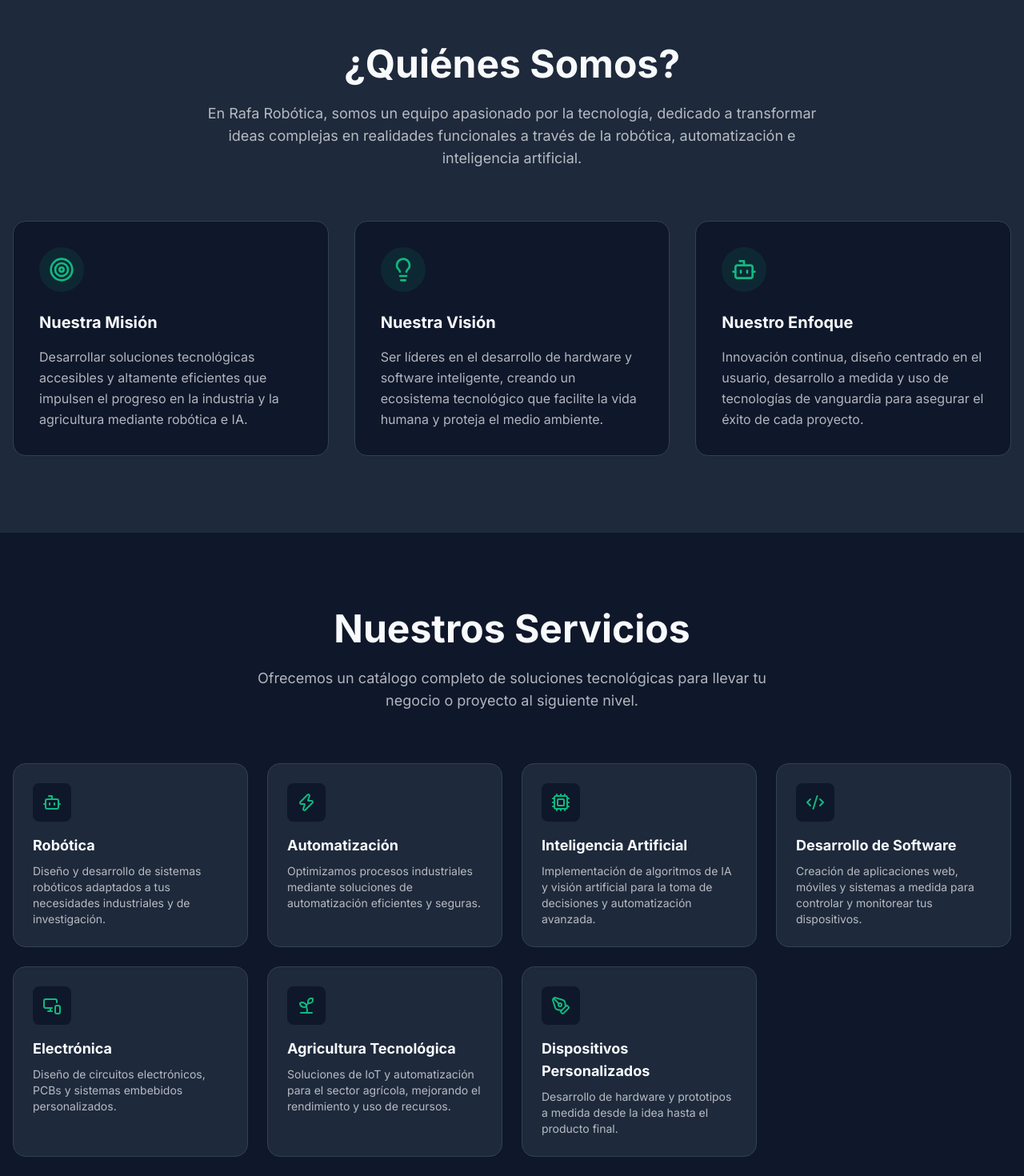
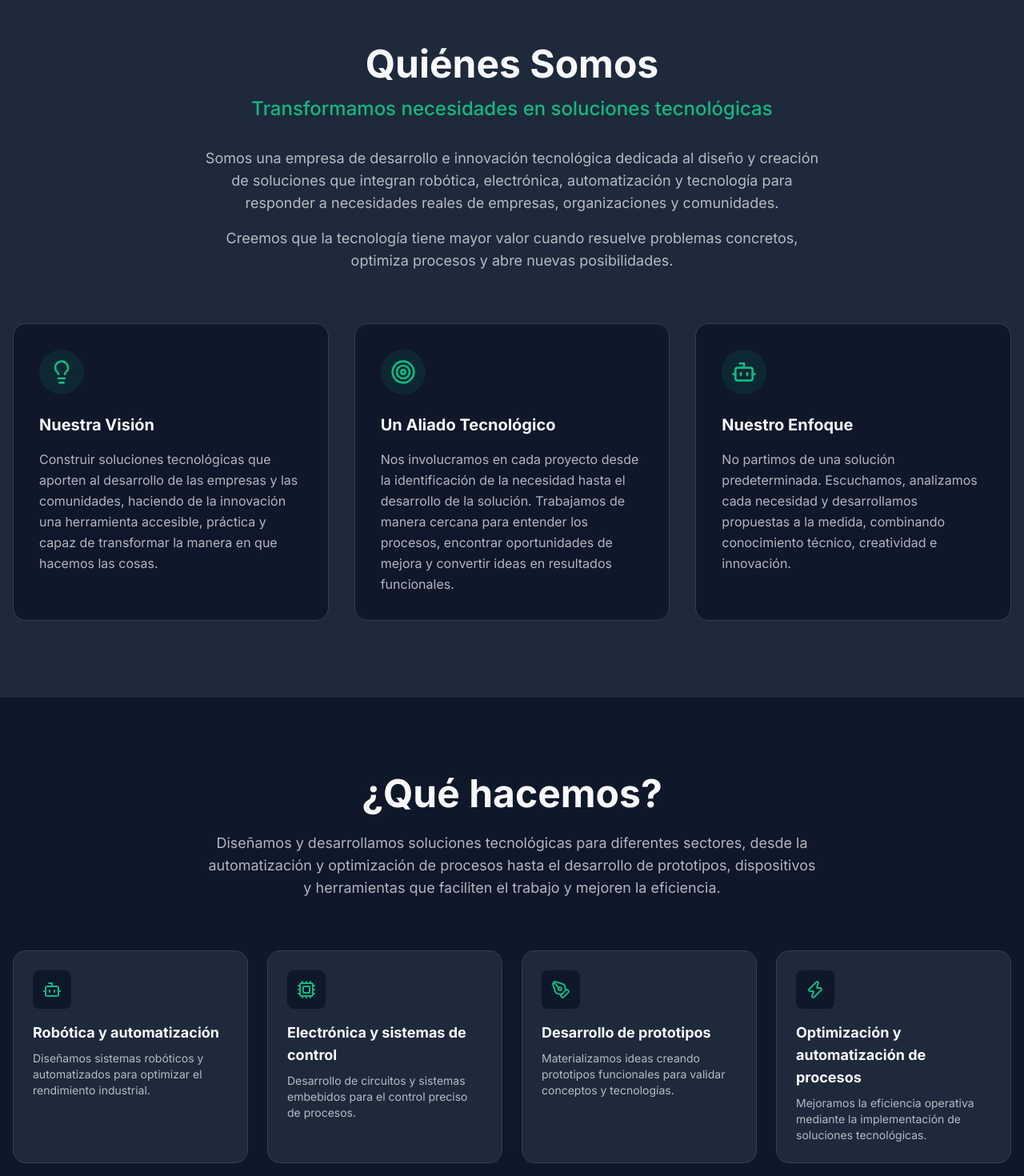
Before and after one commit to eldieguito12n-debug/rafa-robotica-web, a Next.js app: page / in a window 1280 px wide. Shown: the part 840-2310 px from the top of the page at 80% size. Built offline with nearby package versions, Linux system fonts and the light colour scheme.

Commit message:
Actualización de textos (Quiénes somos, Hero y Servicios)

```diff
--- a/src/components/About.tsx
+++ b/src/components/About.tsx
@@ -6,18 +6,18 @@ import { Bot, Target, Lightbulb } from "lucide-react";
 export function About() {
   const cards = [
     {
-      title: "Nuestra Misión",
-      description: "Desarrollar soluciones tecnológicas accesibles y altamente eficientes que impulsen el progreso en la industria y la agricultura mediante robótica e IA.",
+      title: "Nuestra Visión",
+      description: "Construir soluciones tecnológicas que aporten al desarrollo de las empresas y las comunidades, haciendo de la innovación una herramienta accesible, práctica y capaz de transformar la manera en que hacemos las cosas.",
+      icon: Lightbulb,
+    },
+    {
+      title: "Un Aliado Tecnológico",
+      description: "Nos involucramos en cada proyecto desde la identificación de la necesidad hasta el desarrollo de la solución. Trabajamos de manera cercana para entender los procesos, encontrar oportunidades de mejora y convertir ideas en resultados funcionales.",
       icon: Target,
     },
     {
-      title: "Nuestra Visión",
-      description: "Ser líderes en el desarrollo de hardware y software inteligente, creando un ecosistema tecnológico que facilite la vida humana y proteja el medio ambiente.",
-      icon: Lightbulb,
-    },
-    {
       title: "Nuestro Enfoque",
-      description: "Innovación continua, diseño centrado en el usuario, desarrollo a medida y uso de tecnologías de vanguardia para asegurar el éxito de cada proyecto.",
+      description: "No partimos de una solución predeterminada. Escuchamos, analizamos cada necesidad y desarrollamos propuestas a la medida, combinando conocimiento técnico, creatividad e innovación.",
       icon: Bot,
     },
   ];
@@ -27,23 +27,37 @@ export function About() {
       <div className="container mx-auto px-4">
         <div className="max-w-3xl mx-auto text-center mb-16">
           <motion.h2
-            className="text-3xl md:text-5xl font-bold mb-6 text-foreground"
+            className="text-3xl md:text-5xl font-bold mb-4 text-foreground"
             initial={{ opacity: 0, y: 20 }}
             whileInView={{ opacity: 1, y: 0 }}
             viewport={{ once: true }}
             transition={{ duration: 0.5 }}
           >
-            ¿Quiénes Somos?
+            Quiénes Somos
           </motion.h2>
-          <motion.p
-            className="text-lg text-foreground/70"
+          <motion.h3
+            className="text-xl md:text-2xl text-primary font-medium mb-8"
+            initial={{ opacity: 0, y: 20 }}
+            whileInView={{ opacity: 1, y: 0 }}
+            viewport={{ once: true }}
+            transition={{ duration: 0.5, delay: 0.1 }}
+          >
+            Transformamos necesidades en soluciones tecnológicas
+          </motion.h3>
+          <motion.div
+            className="text-lg text-foreground/70 space-y-4"
             initial={{ opacity: 0, y: 20 }}
             whileInView={{ opacity: 1, y: 0 }}
             viewport={{ once: true }}
             transition={{ duration: 0.5, delay: 0.2 }}
           >
-            En Rafa Robótica, somos un equipo apasionado por la tecnología, dedicado a transformar ideas complejas en realidades funcionales a través de la robótica, automatización e inteligencia artificial.
-          </motion.p>
+            <p>
+              Somos una empresa de desarrollo e innovación tecnológica dedicada al diseño y creación de soluciones que integran robótica, electrónica, automatización y tecnología para responder a necesidades reales de empresas, organizaciones y comunidades.
+            </p>
+            <p>
+              Creemos que la tecnología tiene mayor valor cuando resuelve problemas concretos, optimiza procesos y abre nuevas posibilidades.
+            </p>
+          </motion.div>
         </div>
 
         <div className="grid grid-cols-1 md:grid-cols-3 gap-8">
--- a/src/components/Hero.tsx
+++ b/src/components/Hero.tsx
@@ -19,16 +19,16 @@ export function Hero() {
           animate={{ opacity: 1, y: 0 }}
           transition={{ duration: 0.5 }}
         >
-          El Futuro de la <span className="text-transparent bg-clip-text bg-gradient-to-r from-primary to-secondary">Robótica</span> e <span className="text-transparent bg-clip-text bg-gradient-to-r from-secondary to-primary">IA</span>
+          Desarrollo · Innovación · <span className="text-transparent bg-clip-text bg-gradient-to-r from-primary to-secondary">Tecnología</span>
         </motion.h1>
 
         <motion.p
-          className="text-lg md:text-xl text-foreground/70 max-w-2xl mx-auto mb-10 text-balance"
+          className="text-lg md:text-2xl text-foreground/70 max-w-2xl mx-auto mb-10 text-balance"
           initial={{ opacity: 0, y: 20 }}
           animate={{ opacity: 1, y: 0 }}
           transition={{ duration: 0.5, delay: 0.2 }}
         >
-          {siteConfig.description} Impulsando la innovación tecnológica para transformar la industria y mejorar la vida de las personas.
+          Creamos soluciones para los desafíos de hoy y las oportunidades de mañana.
         </motion.p>
 
         <motion.div
--- a/src/components/Services.tsx
+++ b/src/components/Services.tsx
@@ -15,16 +15,16 @@ export function Services() {
             viewport={{ once: true }}
             transition={{ duration: 0.5 }}
           >
-            Nuestros Servicios
+            ¿Qué hacemos?
           </motion.h2>
           <motion.p
-            className="text-lg text-foreground/70 max-w-2xl mx-auto"
+            className="text-lg text-foreground/70 max-w-3xl mx-auto"
             initial={{ opacity: 0, y: 20 }}
             whileInView={{ opacity: 1, y: 0 }}
             viewport={{ once: true }}
             transition={{ duration: 0.5, delay: 0.2 }}
           >
-            Ofrecemos un catálogo completo de soluciones tecnológicas para llevar tu negocio o proyecto al siguiente nivel.
+            Diseñamos y desarrollamos soluciones tecnológicas para diferentes sectores, desde la automatización y optimización de procesos hasta el desarrollo de prototipos, dispositivos y herramientas que faciliten el trabajo y mejoren la eficiencia.
           </motion.p>
         </div>
 
--- a/src/data/services.ts
+++ b/src/data/services.ts
@@ -1,46 +1,46 @@
-import { Cpu, Bot, Zap, Code2, MonitorSmartphone, Sprout, PenTool } from "lucide-react";
+import { Bot, Zap, Cpu, Settings, Code2, PenTool, Lightbulb } from "lucide-react";
 
 export const services = [
   {
-    id: "robotica",
-    title: "Robótica",
-    description: "Diseño y desarrollo de sistemas robóticos adaptados a tus necesidades industriales y de investigación.",
+    id: "robotica-automatizacion",
+    title: "Robótica y automatización",
+    description: "Diseñamos sistemas robóticos y automatizados para optimizar el rendimiento industrial.",
     icon: Bot,
   },
   {
-    id: "automatizacion",
-    title: "Automatización",
-    description: "Optimizamos procesos industriales mediante soluciones de automatización eficientes y seguras.",
+    id: "electronica-control",
+    title: "Electrónica y sistemas de control",
+    description: "Desarrollo de circuitos y sistemas embebidos para el control preciso de procesos.",
+    icon: Cpu,
+  },
+  {
+    id: "desarrollo-prototipos",
+    title: "Desarrollo de prototipos",
+    description: "Materializamos ideas creando prototipos funcionales para validar conceptos y tecnologías.",
+    icon: PenTool,
+  },
+  {
+    id: "optimizacion-procesos",
+    title: "Optimización y automatización de procesos",
+    description: "Mejoramos la eficiencia operativa mediante la implementación de soluciones tecnológicas.",
     icon: Zap,
   },
   {
-    id: "ia",
-    title: "Inteligencia Artificial",
-    description: "Implementación de algoritmos de IA y visión artificial para la toma de decisiones y automatización avanzada.",
-    icon: Cpu,
-  },
-  {
-    id: "desarrollo-software",
-    title: "Desarrollo de Software",
-    description: "Creación de aplicaciones web, móviles y sistemas a medida para controlar y monitorear tus dispositivos.",
+    id: "soluciones-medida",
+    title: "Diseño de soluciones tecnológicas a la medida",
+    description: "Creamos herramientas y dispositivos específicos para las necesidades únicas de tu negocio o comunidad.",
     icon: Code2,
   },
   {
-    id: "electronica",
-    title: "Electrónica",
-    description: "Diseño de circuitos electrónicos, PCBs y sistemas embebidos personalizados.",
-    icon: MonitorSmartphone,
+    id: "integracion-tecnologias",
+    title: "Integración de diferentes tecnologías",
+    description: "Conectamos múltiples sistemas y tecnologías para crear soluciones integrales más potentes.",
+    icon: Settings,
   },
   {
-    id: "agricultura-tech",
-    title: "Agricultura Tecnológica",
-    description: "Soluciones de IoT y automatización para el sector agrícola, mejorando el rendimiento y uso de recursos.",
-    icon: Sprout,
-  },
-  {
-    id: "dispositivos-personalizados",
-    title: "Dispositivos Personalizados",
-    description: "Desarrollo de hardware y prototipos a medida desde la idea hasta el producto final.",
-    icon: PenTool,
+    id: "proyectos-innovacion",
+    title: "Desarrollo de proyectos de innovación",
+    description: "Investigamos y aplicamos nuevas tecnologías para generar valor y resolver problemas reales.",
+    icon: Lightbulb,
   },
 ];
```
Also changed, not shown: 1 other file (tests, documents, lock files or other folders).
